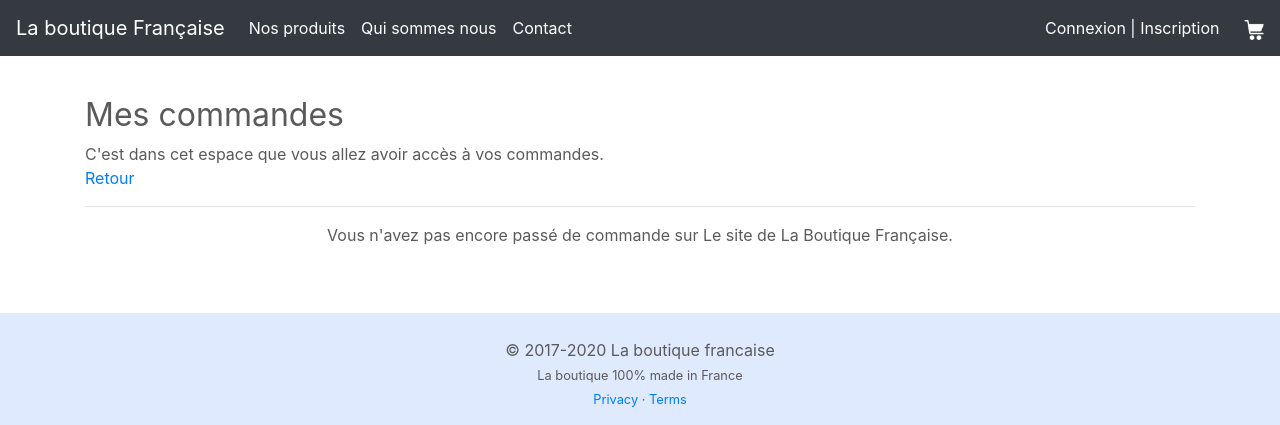
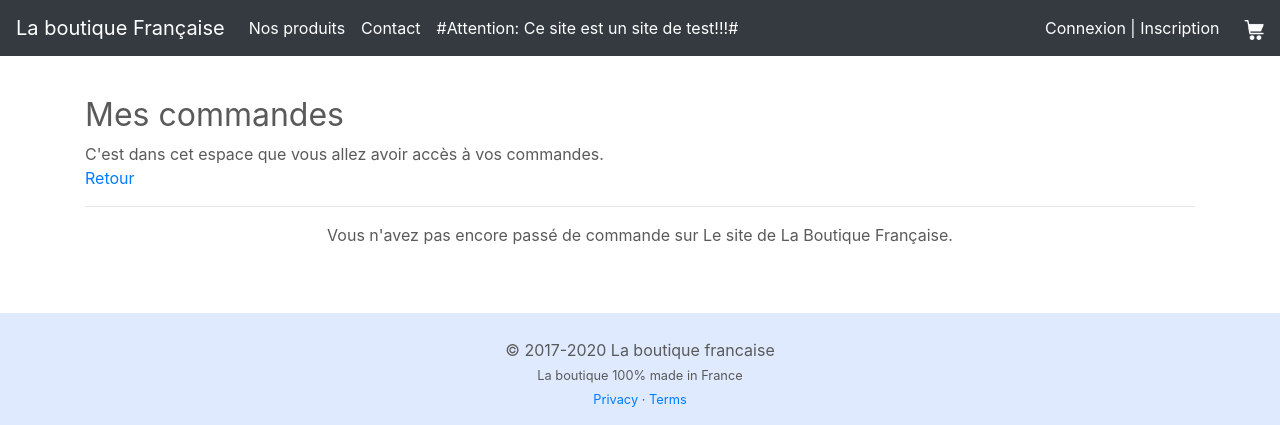
Before and after one commit to rf33350/laboutiquefrancaise, a Symfony app: template templates/account/order.html.twig in a window 1280 px wide. Shown: the top 425 px of the page. Run offline with Twig, Linux system fonts and the light colour scheme; the template is opened without the code that fills it, so the values that code supplies are empty; some libraries are stand-ins or nearby versions.

```diff
--- a/templates/base.html.twig
+++ b/templates/base.html.twig
@@ -46,10 +46,10 @@
                     <a class="nav-link" href="{{ path('products') }}">Nos produits</a>
                 </li>
                 <li class="nav-item active">
-                    <a class="nav-link" href="#">Qui sommes nous</a>
+                    <a class="nav-link" href="{{ path('contact') }}">Contact</a>
                 </li>
                 <li class="nav-item active">
-                    <a class="nav-link" href="{{ path('contact') }}">Contact</a>
+                    <a class="nav-link" href="#">#Attention: Ce site est un site de test!!!#</a>
                 </li>
             </ul>
             <div class="navbar-item-custom">
```
Also changed, not shown: 1 other file.
